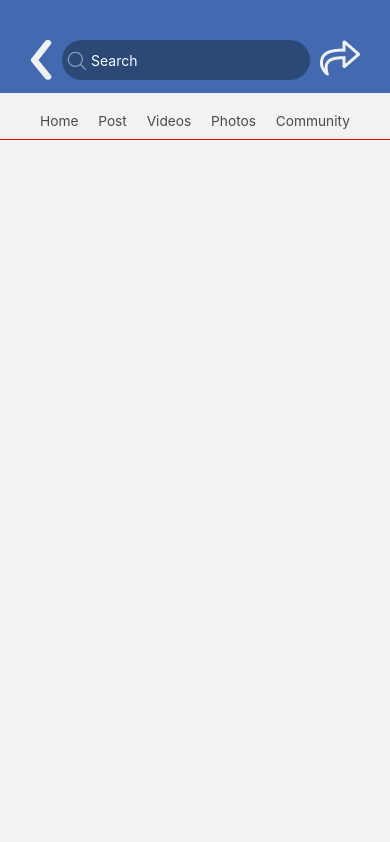
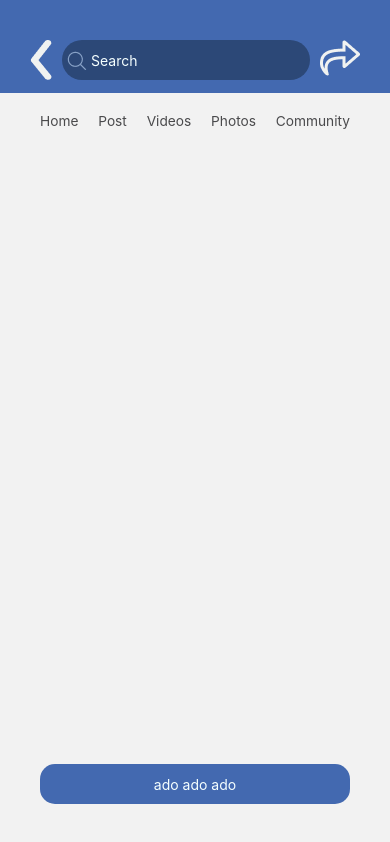
Before and after one commit to Wallace3980/08-19-TestandoGit, a React Native app: screen /Home in a window 390 px wide. Built offline with nearby package versions, Linux system fonts and the light colour scheme.

Commit message:
Navegação entre telas

```diff
--- a/src/Pages/Home/index.tsx
+++ b/src/Pages/Home/index.tsx
@@ -1,13 +1,17 @@
 import { StatusBar } from 'expo-status-bar';
 import React from 'react';
-import { Text, View, Image, TextInput } from 'react-native';
+import { Text, View, Image, TextInput, TouchableOpacity } from 'react-native';
 import { stylesLink, stylesLinkImportantes, styles } from './styles';
+import { useNavigation } from '@react-navigation/native';
+import {NativeStackNavigationProp} from '@react-navigation/native-stack';
+import { StackNagationParaList } from '../../../types';
 
 const LinkItem = (props:any)=>{
     return(
         <Text style={stylesLink.text}>{props.name}</Text>
     );
 };
+
 const LinksImportantes = ()=>{
     return(
         <View style={stylesLinkImportantes.container}>
@@ -19,7 +23,17 @@ const LinksImportantes = ()=>{
         </View>
     );
 };
+
+type HomeProps = NativeStackNavigationProp<StackNagationParaList, "Home">;
+
 const Home = () => {
+
+    const navigation = useNavigation<HomeProps>();
+
+    function irParaTelaLogin(){
+        navigation.navigate('Login');
+    };
+
     return(
         <View style={styles.container}>
             <View style={styles.header}>
@@ -46,6 +60,12 @@ const Home = () => {
 
             <LinksImportantes />
             <StatusBar style="auto" />
+
+            <View style={styles.final}>
+                <TouchableOpacity style={styles.botao} onPress={irParaTelaLogin}>
+                    <Text style={{color: "#F5FFFF"}}>ado ado ado</Text>
+                </TouchableOpacity>
+            </View>
         </View>
     );
 }
--- a/src/Pages/Home/styles.ts
+++ b/src/Pages/Home/styles.ts
@@ -16,8 +16,8 @@ export const stylesLinkImportantes = StyleSheet.create({
         paddingHorizontal: 40,
         paddingVertical: 10,
 
-        borderColor: "red",
-        borderBottomWidth: 1,
+        //borderColor: "red",
+        //borderBottomWidth: 1,
 
         /*shadowColor: "#000",
         shadowOffset: {
@@ -58,4 +58,17 @@ export const styles = StyleSheet.create({
         flex: 1,
         paddingRight: 20,
     },
+    botao:{
+        backgroundColor: "#4369B0",
+        height: 40,
+        alignItems: "center",
+        justifyContent: "center",
+        marginHorizontal: 40,
+        borderRadius: 15,
+    },
+    final:{
+        flex: 1,
+        justifyContent: "flex-end",
+        paddingVertical: 40,
+    },
 });
--- /dev/null
+++ b/types.ts
@@ -0,0 +1,4 @@
+export type StackNagationParaList = {
+    Home: undefined,
+    Login: undefined,
+};
```
